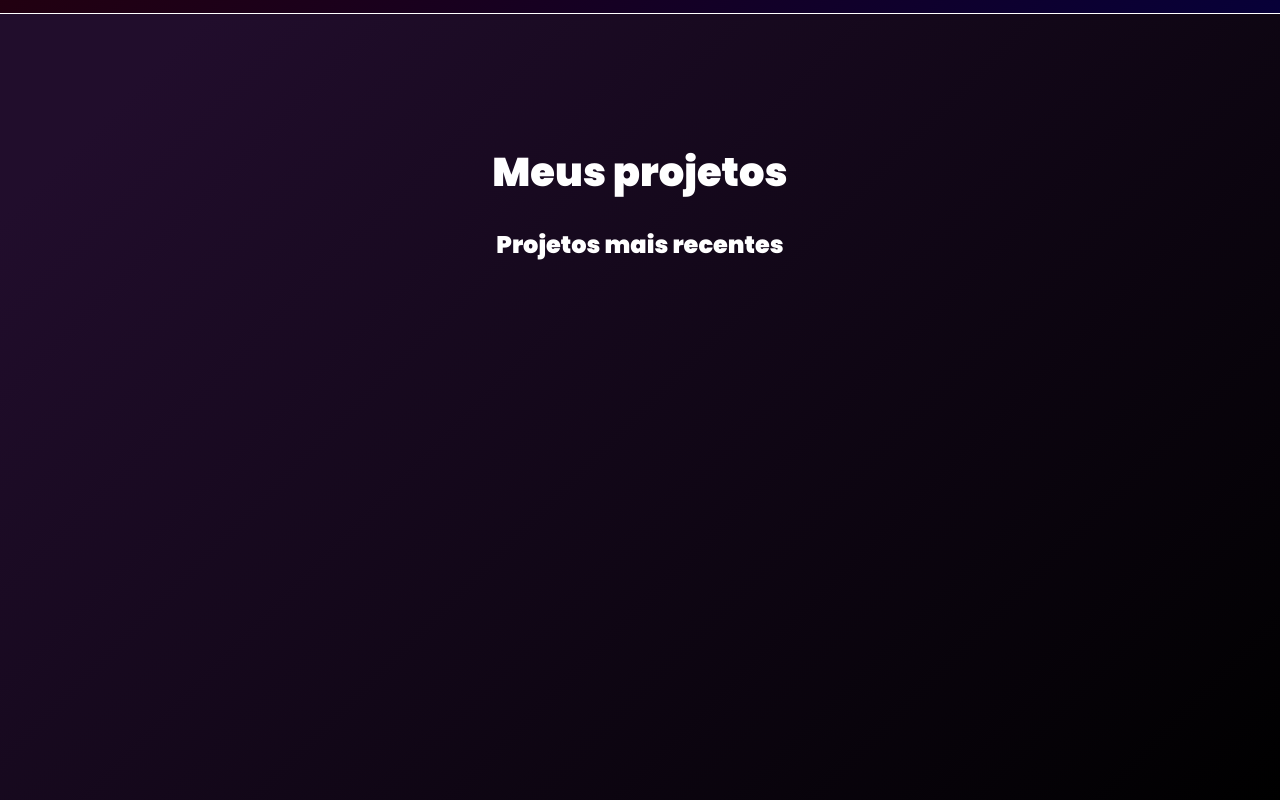
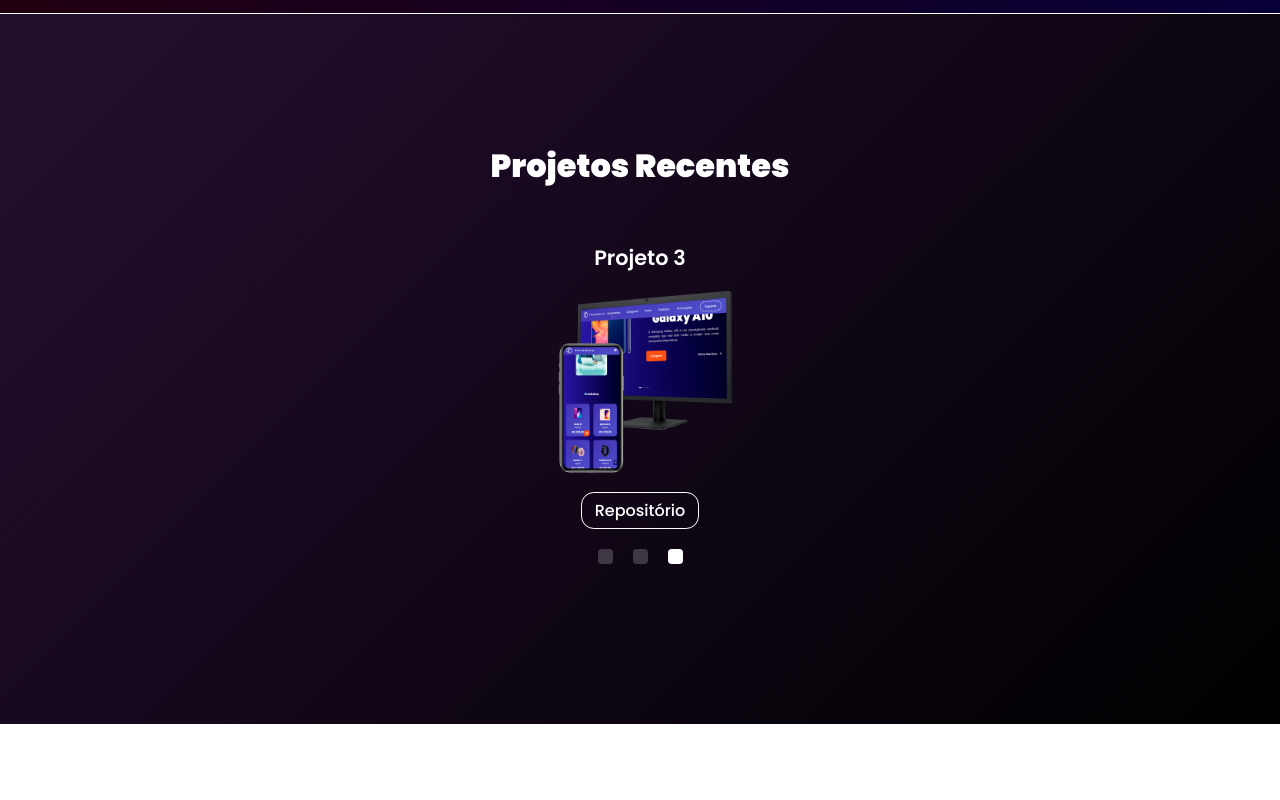
Before and after one commit to GuilhermeAmarilho/Portifolio, a plain HTML site: page index.html in a window 1280 px wide. Shown: the part 1543-2343 px from the top of the page. After the commit the page ends 2267 px from the top, so only its background shows below. Drawn offline with Linux system fonts and the light colour scheme.

Commit message:
att diario

```diff
--- a/assets/css/main.css
+++ b/assets/css/main.css
@@ -125,68 +125,55 @@ section.sobre div.sobre__body p{
 section.projetos{
     display: flex;
     flex-direction: column;
-    /* height: 100vh; */
     padding: 10vw;
     background: linear-gradient(135deg, rgb(33, 13, 44) 10%, rgb(0, 0, 0) 100%);
     border-top: 1px solid white;
     align-items: center;
 }
-section.projetos>h1{
-    font-size: 2.5em;
-    margin-bottom: 2vw;
+section.projetos > h1{
+    margin-bottom: 1vw;
+    font-size: 2em;
 }
-.projetos__novos__content {
-    width: 60vw;
-    padding: 2vw 0 30vw 0;
-    display: flex;
-    flex-direction: column;
-    align-items: center;
-}
-.projetos__novos h1{
+div.projetos__carousel{
+    position: relative;
+    width: 30%;
+    margin-top: 5vh;
     text-align: center;
 }
-div.projetos__projeto{
-    display: flex;
-    flex-direction: column;
-    align-items: center;
-    position: absolute;
-    opacity: 0;
-    animation: display 10s infinite;
+.projetos__carousel h1{
+    font-size: .8em;
+    font-weight: 700;
 }
-div.projetos__projeto p{
-    font-size: 1.2em;
+.projetos__carousel img{
+    width: 15vw;
+    margin-bottom: 1vw;
+}
+.projetos__carousel__item{
+    display: none;
+}
+.projetos__carousel__item h1{
+    font-size: 1.3em;
     font-weight: 600;
+    margin-bottom: 1vw;
 }
-div.projetos__projeto img{
-    width: 20vw;
-    padding: 1vw 0 2vw 0;
+.projetos__carousel__button{
+    width: 15px;
+    height: 15px;
+    display: inline-block;
+    background: rgba(255, 255, 255, 0.2);
+    border-radius: 25%;
+    margin: 2vw 10px;
+    cursor: pointer;
 }
-div.projetos__projeto a{
-    font-size: 1.1em;
-    border-bottom: 1px solid white;
+.projetos__carousel__button--selected{
+    background: rgba(255, 255, 255, 1);
 }
-@keyframes display {
-    0% {
-        transform: translateX(40vw);
-        opacity: 0;
-    }
-    10% {
-        transform: translateX(0);
-        opacity: 1;
-    }
-    20% {
-        transform: translateX(0);
-        opacity: 1;
-    }
-    30% {
-        transform: translateX(-20vw);
-        opacity: 0;
-    }
-    100% {
-        transform: translateX(-40vw);
-        opacity: 0;
-    }
+.projetos__carousel__item--selected{
+    display: block;
 }
-.projetos__projeto:nth-child(2) {animation-delay: 2s;}
-/* .projetos__projeto:nth-child(3) {animation-delay: 4s;} */
-/* .projetos__projeto:nth-child(4) {animation-delay: 6s;} */
+.projetos__carousel .projetos__carousel__anchors a{
+    border: 1px solid white;
+    padding: 0.5vw 1vw;
+    border-radius: 1vw;
+    font-weight: 500;
+}
--- /dev/null
+++ b/assets/js/carrosel.js
@@ -0,0 +1,53 @@
+document.querySelectorAll(".projetos__carousel").forEach((carousel) => {
+    const items = carousel.querySelectorAll(".projetos__carousel__item");
+    const buttonsHtml = Array.from(items, () => {
+      return `<span class="projetos__carousel__button"></span>`;
+    });
+    carousel.insertAdjacentHTML(
+      "beforeend",
+      `
+          <div class="carousel__nav">
+              ${buttonsHtml.join("")}
+          </div>
+      `
+    );
+    const buttons = carousel.querySelectorAll(".projetos__carousel__button");
+    buttons.forEach((button, i) => {
+      button.addEventListener("click", () => {
+        // garante que os outros estejam desselecionados
+        items.forEach((item) =>
+          item.classList.remove("projetos__carousel__item--selected")
+        );
+        buttons.forEach((button) =>
+          button.classList.remove("projetos__carousel__button--selected")
+        );
+
+        items[i].classList.add("projetos__carousel__item--selected");
+        button.classList.add("projetos__carousel__button--selected");
+      });
+    });
+
+    // seleciona o primeiro p começar a página
+    items[0].classList.add("projetos__carousel__item--selected");
+    buttons[0].classList.add("projetos__carousel__button--selected");
+});
+var vez = 0;
+window.setInterval(() => {
+    vez++;
+    vez = vez%3; // 0%3 = 0, 1%3 = 1, 2%3 = 2, 3%3 = 0...
+    document.querySelectorAll(".projetos__carousel").forEach((carousel) => {
+        const items = carousel.querySelectorAll(".projetos__carousel__item");
+        const buttons = carousel.querySelectorAll(".projetos__carousel__button");
+        buttons.forEach((button, i) => {
+            items.forEach((item) =>
+              item.classList.remove("projetos__carousel__item--selected")
+            );
+            buttons.forEach((button) =>
+              button.classList.remove("projetos__carousel__button--selected")
+            );
+        });
+        // seleciona o primeiro p começar a página
+        items[vez].classList.add("projetos__carousel__item--selected");
+        buttons[vez].classList.add("projetos__carousel__button--selected");
+    });
+}, 1000);
--- a/index.html
+++ b/index.html
@@ -109,30 +109,28 @@
             </div>
         </section>
         <section class="projetos" id="projetos">
-            <h1>Meus projetos</h1>
-            <div class="projetos__novos">
-                <h1>Projetos mais recentes</h1>
-                <div class="projetos__novos__content">
-                    <div class="projetos__projeto">
-                        <p>Projeto Phonemania 1</p>
-                        <img src="assets/img/projetos/projetos1-img.png" alt="projeto">
-                        <a href="#">Acessar</a>
+            <h1>Projetos Recentes</h1>
+            <div class="projetos__carousel">
+                <div class="projetos__carousel__item">
+                    <h1>Projeto 1</h1>
+                    <img src="assets/img/projetos/projetos1-img.png" alt="Projeto 1">
+                    <div class="projetos__carousel__anchors">
+                        <a href="">Repositório</a>
                     </div>
-                    <div class="projetos__projeto">
-                        <p>Projeto Phonemania 2</p>
-                        <img src="assets/img/projetos/projetos1-img.png" alt="projeto">
-                        <a href="#">Acessar</a>
+                </div>
+                <div class="projetos__carousel__item">
+                    <h1>Projeto 2</h1>
+                    <img src="assets/img/projetos/projetos1-img.png" alt="Projeto 1">
+                    <div class="projetos__carousel__anchors">
+                        <a href="">Repositório</a>
                     </div>
-                    <!-- <div class="projetos__projeto">
-                        <p>Projeto Phonemania 3</p>
-                        <img src="assets/img/projetos/projetos1-img.png" alt="projeto">
-                        <a href="#">Acessar</a>
-                    </div> -->
-                    <!-- <div class="projetos__projeto">
-                        <p>Projeto Phonemania 4</p>
-                        <img src="assets/img/projetos/projetos1-img.png" alt="projeto">
-                        <a href="#">Acessar</a>
-                    </div> -->
+                </div>
+                <div class="projetos__carousel__item">
+                    <h1>Projeto 3</h1>
+                    <img src="assets/img/projetos/projetos1-img.png" alt="Projeto 3">
+                    <div class="projetos__carousel__anchors">
+                        <a href="">Repositório</a>
+                    </div>
                 </div>
             </div>
         </section>
@@ -140,6 +138,7 @@
     <script src="assets/js/scroll.js"></script>
     <script src="assets/js/letreiroNome.js"></script>
     <script src="assets/js/escolheSobre.js"></script>
+    <script src="assets/js/carrosel.js"></script>
     <footer>
         <p></p>
     </footer>
```
Also changed, not shown: 1 other file.
